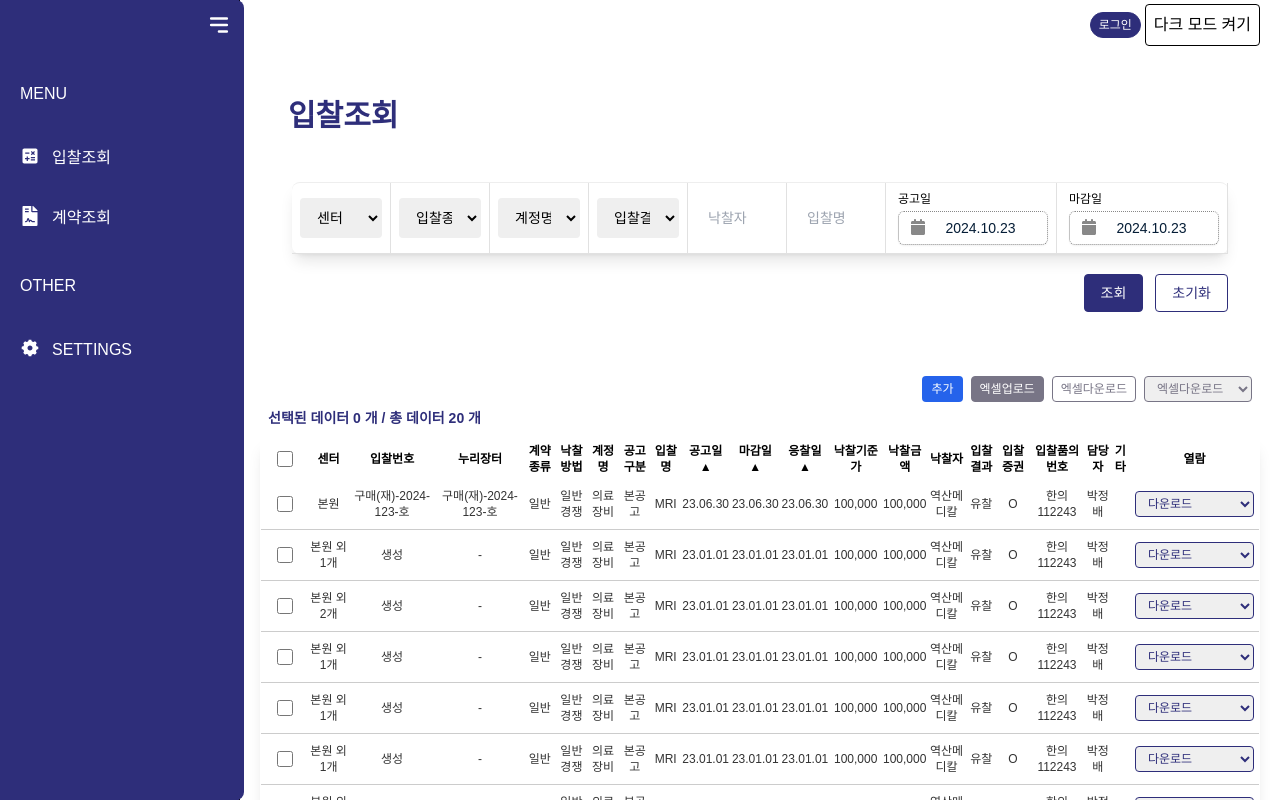
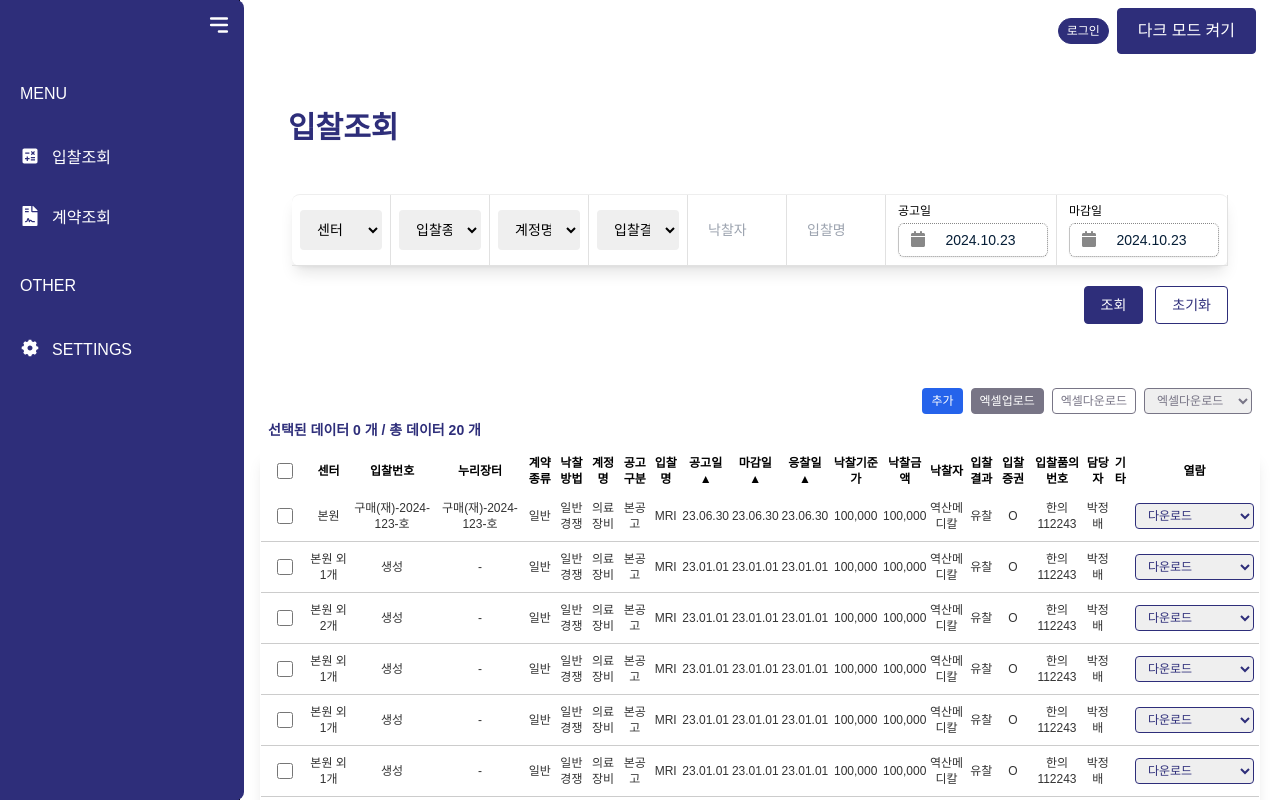
Before and after one commit to Hyeyeon-Ko/pur-ui2, a Next.js app: page /tender in a window 1280 px wide. Built offline with nearby package versions, Linux system fonts and the light colour scheme.

Commit message:
Feat: 다크모드 버튼 적용

```diff
--- a/app/(sidebar)/layout.tsx
+++ b/app/(sidebar)/layout.tsx
@@ -34,7 +34,7 @@ export default function DashboardLayout({
   }, []);
 
   return (
-    <div className="h-screen flex :bg-black">
+    <div className="h-screen flex dark:bg-black">
       {/* 사이드바 */}
       <div
         style={{ backgroundColor: colors.signature }}
--- a/app/globals.css
+++ b/app/globals.css
@@ -1,6 +1,14 @@
 @tailwind base;
 @tailwind components;
 @tailwind utilities;
+
+:root {
+  --color-signature: #2e2e7a;
+  --color-sub: #5454be;
+  --color-Button_Default: #787586;
+  --color-Table_header: #faf8ff;
+  --color-warning: #f2c037;
+}
 
 .react-datepicker__input-container > input {
   border: 1px dotted #888888;
--- a/components/ui/atoms/button/Button.tsx
+++ b/components/ui/atoms/button/Button.tsx
@@ -58,7 +58,15 @@ const Button: React.FC<ButtonProps> = ({
       : "black"
     : "white";
 
-  const border = disabled ? "lightgray" : color ? colors[color] : "transparent";
+  const border = disabled
+    ? "lightgray"
+    : variant === "outline"
+    ? color
+      ? colors[color]
+      : "black"
+    : color
+    ? colors[color]
+    : "transparent";
 
   return (
     <button
@@ -68,7 +76,7 @@ const Button: React.FC<ButtonProps> = ({
         disabled
           ? "cursor-not-allowed opacity-50"
           : "cursor-pointer hover:opacity-80"
-      }`}
+      } dark:bg-gray-dark dark:text-white`}
       style={{
         ...customStyle,
         backgroundColor,
--- a/components/ui/molecules/buttons/ThemeToggle.tsx
+++ b/components/ui/molecules/buttons/ThemeToggle.tsx
@@ -1,4 +1,10 @@
 import React, { useEffect, useState } from "react";
+import Button from "../../atoms/button/Button";
+
+interface ThemeToggleProps {
+  isDarkMode: boolean;
+  toggleDarkMode: () => void;
+}
 
 const ThemeToggle: React.FC = () => {
   const [isDarkMode, setIsDarkMode] = useState<boolean>(false);
@@ -21,12 +27,11 @@ const ThemeToggle: React.FC = () => {
   };
 
   return (
-    <button
-      onClick={toggleTheme}
-      className="p-2 border rounded bg-blue-500 text-white dark:bg-dark-blue dark:text-black"
-    >
-      {isDarkMode ? "다크 모드 끄기" : "다크 모드 켜기"}
-    </button>
+    <>
+      <Button onClick={toggleTheme} color={isDarkMode ? "sub" : "signature"}>
+        {isDarkMode ? "다크 모드 끄기" : "다크 모드 켜기"}
+      </Button>
+    </>
   );
 };
 
--- a/tailwind.config.js
+++ b/tailwind.config.js
@@ -29,6 +29,11 @@ module.exports = {
         blue: "#3b82f6", // blue for dark mode
         gray: "#4b5563", // gray for dark mode
         green: "#10b981", // green for dark mode
+        signature: "#2e2e7a",
+        sub: "#5454be",
+        Button_Default: "#787586",
+        Table_header: "#faf8ff",
+        Grey_Darken_5: "#222222",
       },
     },
     fontFamily: {
```
